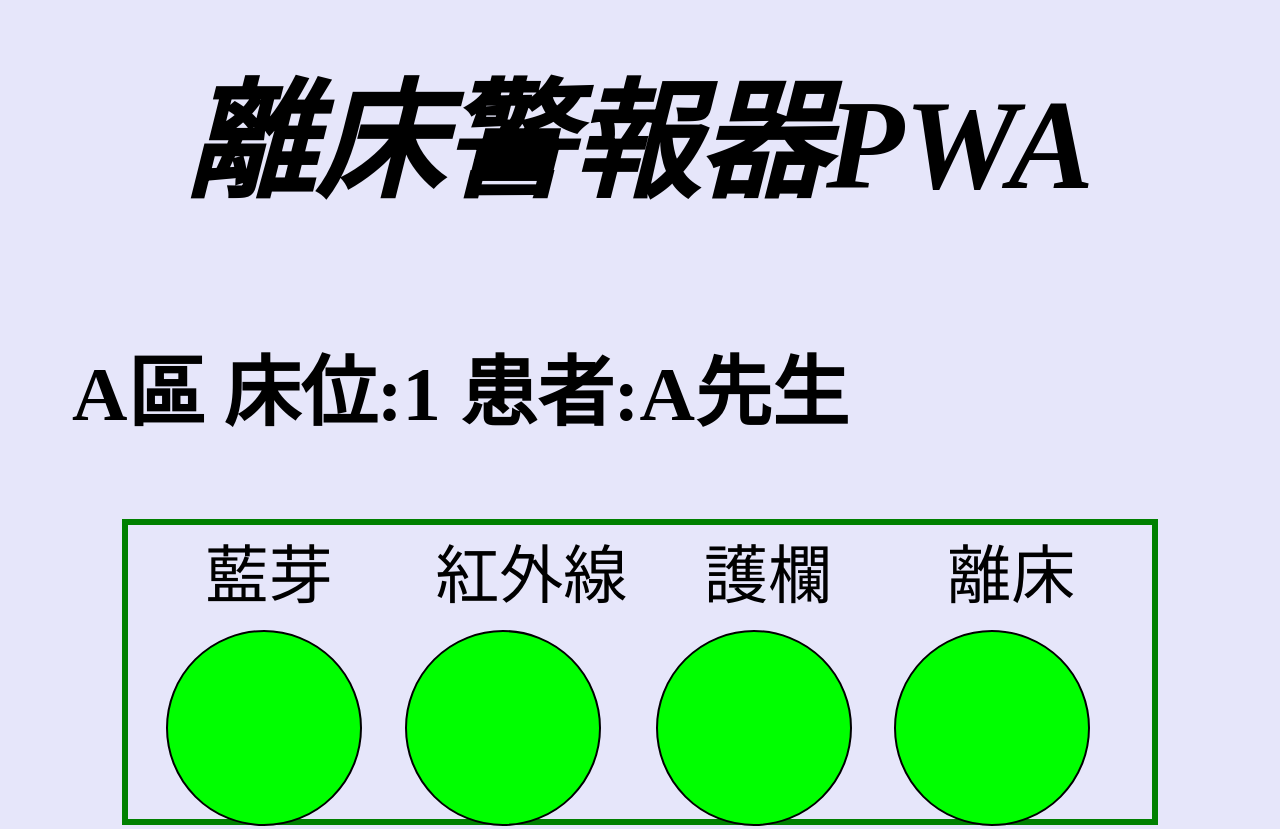
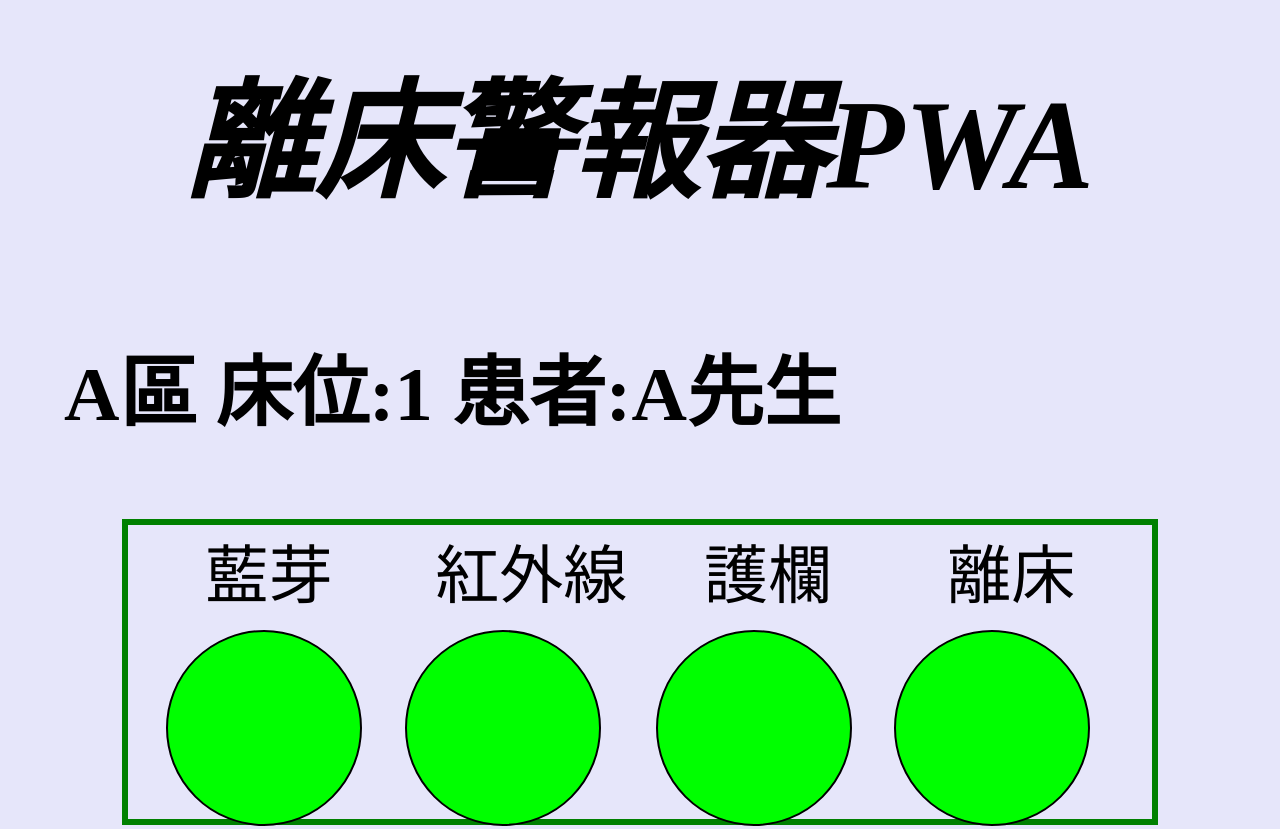
Before and after one commit to frank12331/bedalarm, a plain HTML site: page index.html in a window 1280 px wide. Shown: the top 829 px of the page. Drawn offline with Linux system fonts and the light colour scheme.

Commit message:
Update CSS.css

```diff
--- a/CSS.css
+++ b/CSS.css
@@ -12,6 +12,13 @@
     font-size: 10vw;
     margin-top: 5vh;
     font-style: italic;
+}
+/*end*/
+
+
+body {
+    display: block;
+    margin: 0px;
 }
 .display{
   margin: auto;
```
